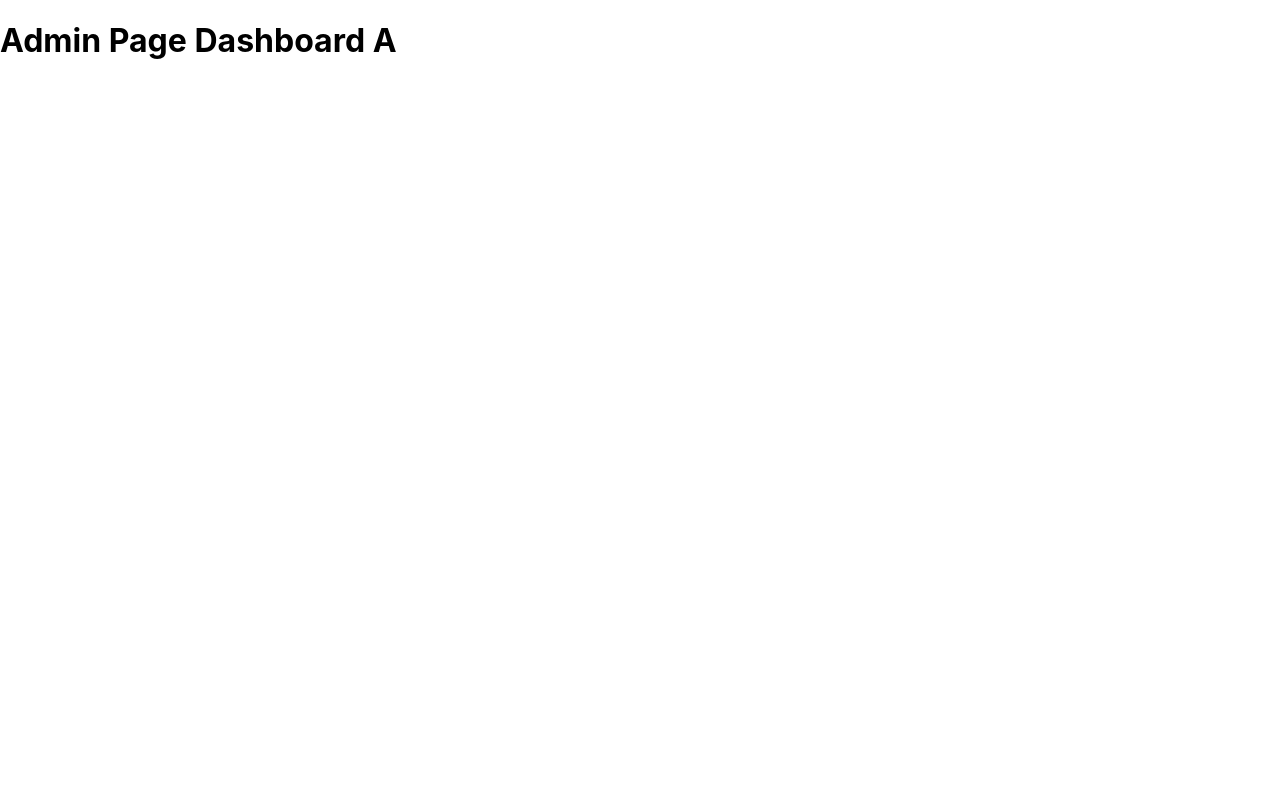
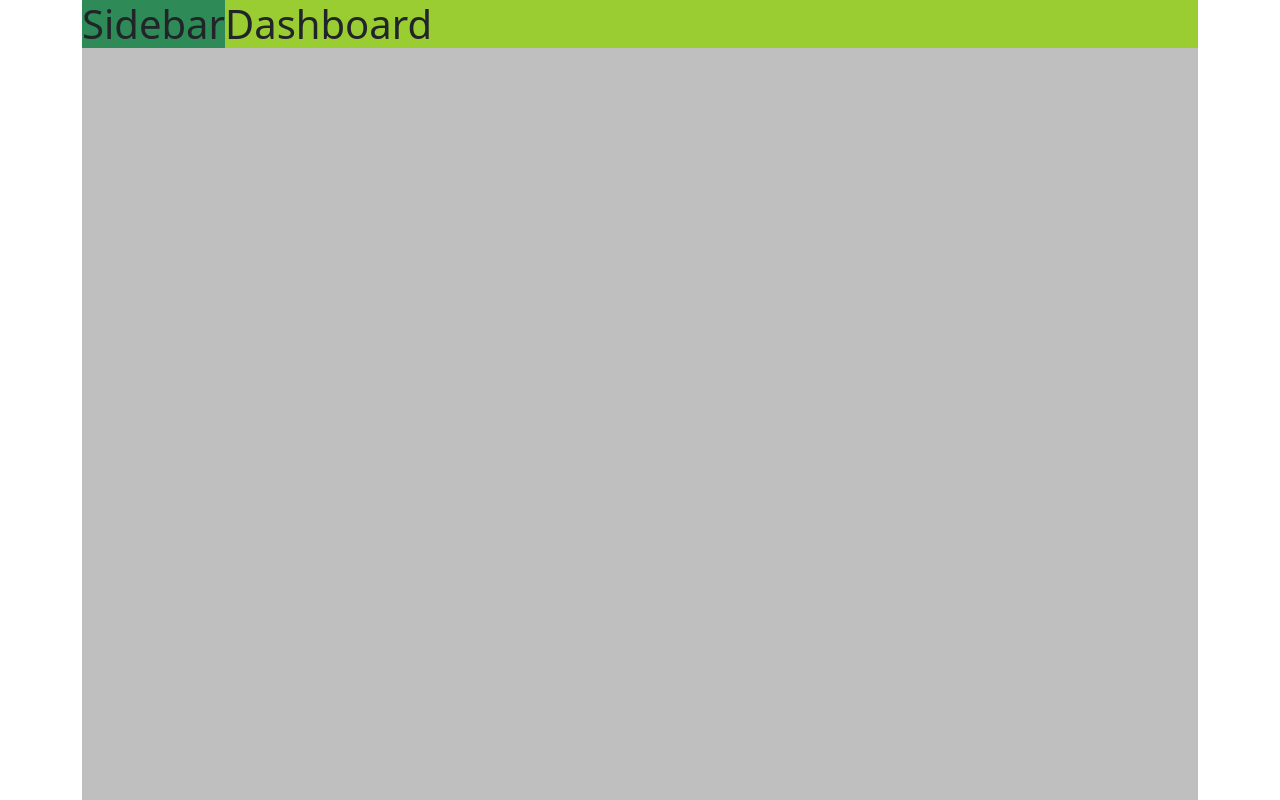
Before and after one commit to LuongChanHong/asm2_AD, a React (Create React App) app: page / in a window 1280 px wide. Built offline with nearby package versions, Linux system fonts and the light colour scheme.

Commit message:
add page router feature

```diff
--- a/src/App.css
+++ b/src/App.css
@@ -1,38 +1,11 @@
-.App {
-  text-align: center;
+* {
+  box-sizing: border-box;
+  font-size: 16px;
+  padding: 0;
+  margin: 0;
 }
 
-.App-logo {
-  height: 40vmin;
-  pointer-events: none;
+.app__wrapper {
+  background-color: #bfbfbf;
+  height: 100vh;
 }
-
-@media (prefers-reduced-motion: no-preference) {
-  .App-logo {
-    animation: App-logo-spin infinite 20s linear;
-  }
-}
-
-.App-header {
-  background-color: #282c34;
-  min-height: 100vh;
-  display: flex;
-  flex-direction: column;
-  align-items: center;
-  justify-content: center;
-  font-size: calc(10px + 2vmin);
-  color: white;
-}
-
-.App-link {
-  color: #61dafb;
-}
-
-@keyframes App-logo-spin {
-  from {
-    transform: rotate(0deg);
-  }
-  to {
-    transform: rotate(360deg);
-  }
-}
--- a/src/App.js
+++ b/src/App.js
@@ -1,10 +1,28 @@
-import logo from "./logo.svg";
 import "./App.css";
+import "bootstrap/dist/css/bootstrap.min.css";
+import { BrowserRouter, Route, Routes } from "react-router-dom";
 
 import Dashboard from "./pages/dashboard/Dashboard";
+import Sidebar from "./components/sidebar/Sidebar";
 
 function App() {
-  return <Dashboard />;
+  return (
+    <section className="container">
+      <section className="d-flex app__wrapper">
+        <div>
+          <Sidebar />
+        </div>
+        <div className="flex-grow-1">
+          <BrowserRouter>
+            <Routes>
+              <Route exact path="/" element={<Dashboard />} />
+              <Route path="*" element={<h1>NOT FOUND PAGE</h1>} />
+            </Routes>
+          </BrowserRouter>
+        </div>
+      </section>
+    </section>
+  );
 }
 
 export default App;
--- /dev/null
+++ b/src/components/sidebar/Sidebar.jsx
@@ -0,0 +1,16 @@
+import React from "react";
+
+import "../../App.css";
+import "./sidebar.css";
+
+const Sidebar = () => {
+  return (
+    <section className="sidebar__container">
+      <section className="sidebar__wrapper">
+        <h1>Sidebar </h1>
+      </section>
+    </section>
+  );
+};
+
+export default Sidebar;
--- /dev/null
+++ b/src/components/sidebar/sidebar.css
@@ -0,0 +1,3 @@
+.sidebar__wrapper {
+  background-color: seagreen;
+}
--- a/src/pages/dashboard/Dashboard.jsx
+++ b/src/pages/dashboard/Dashboard.jsx
@@ -1,7 +1,18 @@
 import React from "react";
 
+import Sidebar from "../../components/sidebar/Sidebar";
+
+import "../../App.css";
+import "./dashboard.css";
+
 const Dashboard = () => {
-  return <h1>Admin Page Dashboard A</h1>;
+  return (
+    <section className="dashboard__container">
+      <section className="dashboard__wrapper">
+        <h1>Dashboard</h1>
+      </section>
+    </section>
+  );
 };
 
 export default Dashboard;
--- a/src/pages/dashboard/dashboard.css
+++ b/src/pages/dashboard/dashboard.css
@@ -0,0 +1,5 @@
+.dashboard__wrapper {
+  background-color: yellowgreen;
+  width: 100%;
+  height: 100%;
+}
```
Also changed, not shown: package.json (+8 -0 lines), 1 other file (tests, documents, lock files or other folders).
